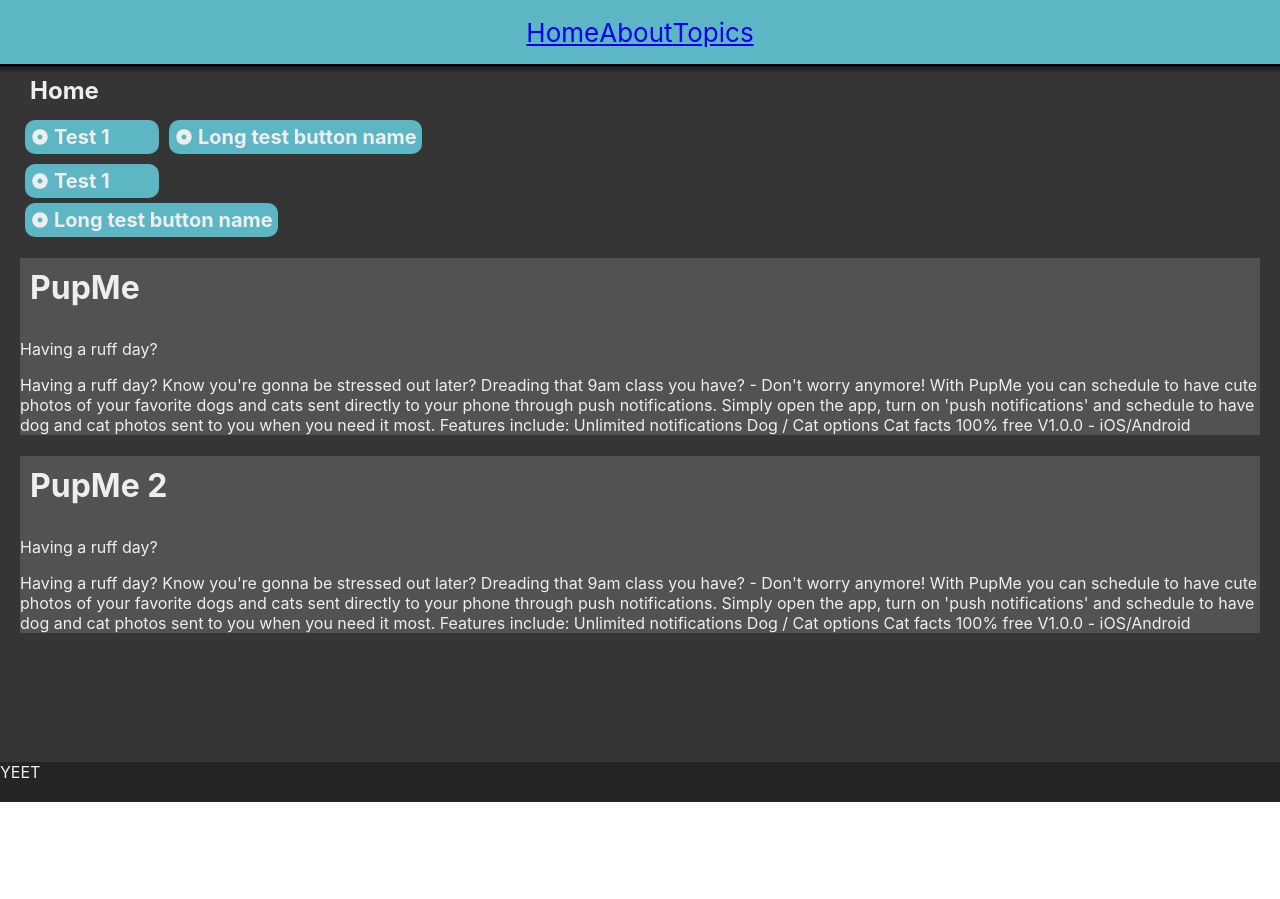
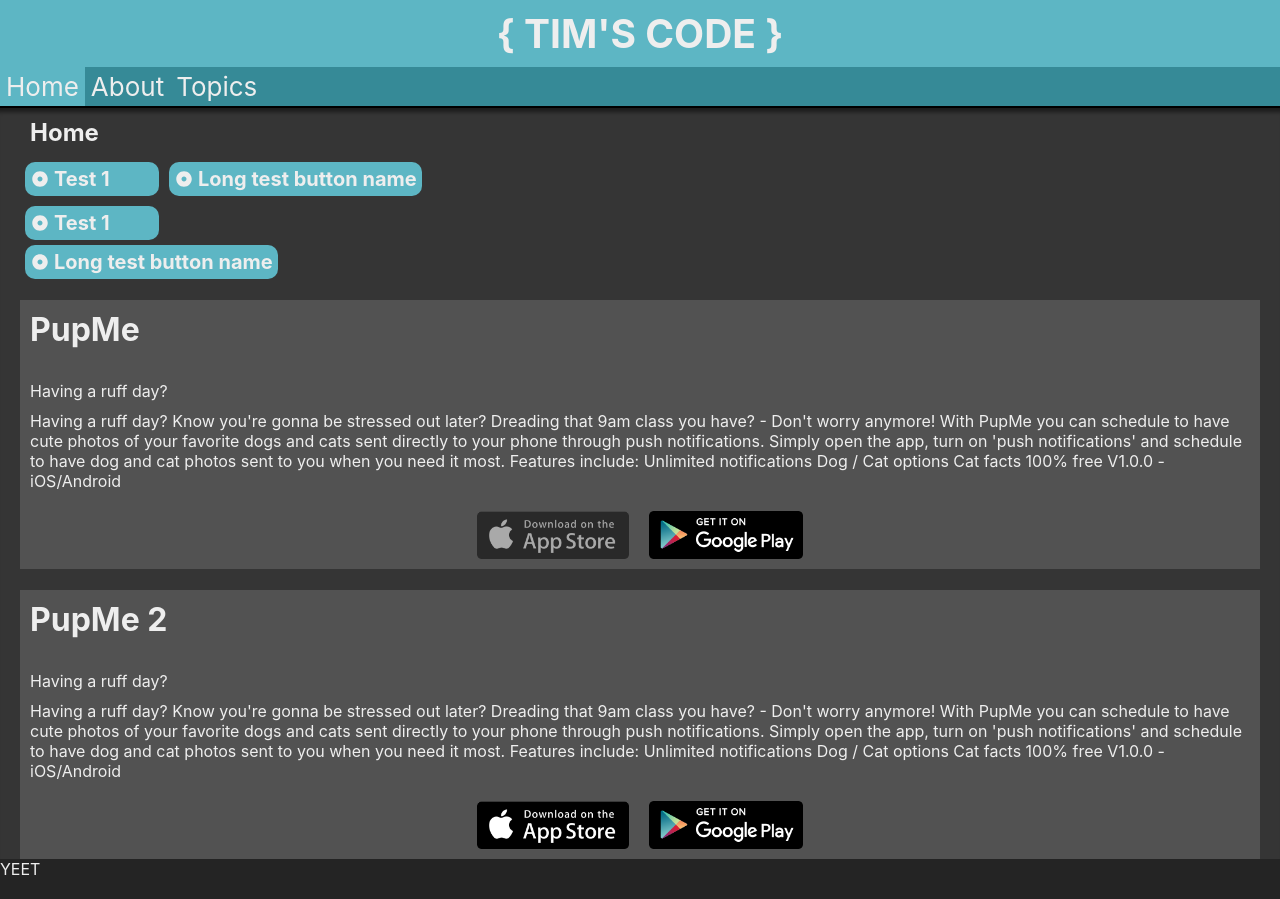
Before and after one commit to TimJAllen/Website, a React (Create React App) app: page / in a window 1280 px wide. Before the commit the page ends 802 px from the top, so only its background shows below. Built offline with nearby package versions, Linux system fonts and the light colour scheme.

Commit message:
Added in header navbar and AppStoreButtons

```diff
--- a/src/App.js
+++ b/src/App.js
@@ -3,7 +3,7 @@ import { BrowserRouter as Router, Route, Link } from 'react-router-dom';
 import { Header, Footer } from './components/layout';
 import { Home, About } from './components/pages';
 import './components/styles/App.scss';
-import data from './components/statics/site_content.json';
+import data from './statics/site_content.json';
 
 class App extends Component {
 	render() {
--- a/src/components/layout/Header.js
+++ b/src/components/layout/Header.js
@@ -5,14 +5,29 @@ export class Header extends Component {
 	render() {
 		return (
 			<div className='Header'>
-				<Link to='/'>Home</Link>
-				<Link to='/about'>About</Link>
-				<Link to='/topics'>Topics</Link>
+				<h2 className='title'>
+					{'{'} TIM'S CODE {'}'}
+				</h2>
+				<ul>
+					<li>
+						<Link to='/' className='link active'>
+							Home
+						</Link>
+					</li>
+					<li>
+						<Link to='/about' className='link'>
+							About
+						</Link>
+					</li>
+					<li>
+						<Link to='/topics' className='link'>
+							Topics
+						</Link>
+					</li>
+				</ul>
 			</div>
 		);
 	}
 }
 
-Header.propTypes = {};
-
 export default Header;
--- a/src/components/pages/Project.js
+++ b/src/components/pages/Project.js
@@ -1,14 +1,31 @@
 import React, { Component } from 'react';
 import PropTypes from 'prop-types';
+import { AppStoreButton } from './../prefabs';
 
 export class Project extends Component {
 	render() {
-		const { name, description, fullDescription } = this.props.project;
+		const { name, description, fullDescription, links } = this.props.project;
+		const { appstore, playstore } = links;
+
+		const Title = () => (name ? <h1 className='title'>{name}</h1> : '');
+		const Description = () => (description ? <p>{description}</p> : '');
+		const FullDescription = () => (fullDescription ? <p>{fullDescription}</p> : '');
+		const Buttons = () =>
+			links ? (
+				<div className='appstore-buttons'>
+					{appstore ? <AppStoreButton store='appstore' link={appstore.link} available={appstore.available} /> : ''}
+					{playstore ? <AppStoreButton store='playstore' link={playstore.link} available={playstore.available} /> : ''}
+				</div>
+			) : (
+				''
+			);
+
 		return (
 			<div className='Project'>
-				<h1 className='title'>{name}</h1>
-				<p>{description}</p>
-				<p>{fullDescription}</p>
+				<Title />
+				<Description />
+				<FullDescription />
+				<Buttons />
 			</div>
 		);
 	}
--- /dev/null
+++ b/src/components/prefabs/AppStoreButton.js
@@ -0,0 +1,29 @@
+import React, { Component } from 'react';
+import PropTypes from 'prop-types';
+import appstore from './../../statics/images/appstore.png';
+import playstore from './../../statics/images/playstore.png';
+
+export class AppStoreButton extends Component {
+	render() {
+		const { available, link, store } = this.props;
+		return (
+			<img
+				className='App-Store-Button'
+				src={store === 'appstore' ? appstore : playstore}
+				style={{ opacity: available ? 1 : 0.5 }}
+				alt={store}
+				onClick={() => {
+					console.log(link);
+				}}
+			/>
+		);
+	}
+}
+
+AppStoreButton.propTypes = {
+	available: PropTypes.bool.isRequired,
+	link: PropTypes.string.isRequired,
+	store: PropTypes.oneOf([ 'appstore', 'playstore' ])
+};
+
+export default AppStoreButton;
--- a/src/components/prefabs/index.js
+++ b/src/components/prefabs/index.js
@@ -1,3 +1,4 @@
 import TextButton from './TextButton';
+import AppStoreButton from './AppStoreButton';
 
-export { TextButton };
+export { TextButton, AppStoreButton };
--- a/src/components/styles/App.scss
+++ b/src/components/styles/App.scss
@@ -10,21 +10,88 @@ h2 {
 	margin: 0px;
 }
 
+p {
+	margin: 10px;
+}
+
 .Global-container {
 	background-color: $background-color;
 }
 
 //#################### HEADER ####################
 .Header {
-	height: $header-height;
+	// height: $header-height;
 	background-color: $primary-color;
 	display: flex;
-	flex-direction: row;
+	flex-direction: column;
 	align-items: center;
 	justify-content: center;
 	font-size: calc(10px + 2vmin);
-	color: white;
+	color: $text;
 	border-bottom: solid black 2px;
+
+	.title {
+		flex: 1;
+		vertical-align: middle;
+	}
+
+	.navbar {
+		flex: 1;
+		overflow: hidden;
+		background-color: $primary-color;
+		position: fixed;
+		top: 0;
+		width: 100%;
+		height: 100%;
+
+		a {
+			float: left;
+			display: block;
+			color: $text;
+			text-align: center;
+			padding: 14px 16px;
+			text-decoration: none;
+			font-size: 17px;
+
+			&:hover {
+				background: $text;
+				color: $background-color;
+			}
+		}
+	}
+
+	ul {
+		list-style-type: none;
+		margin: 0;
+		padding: 0;
+		overflow: hidden;
+		background-color: $primary-color-highlighted;
+		width: 100%;
+
+		li {
+			float: left;
+			flex: 1;
+			display: flex;
+			flex-direction: row;
+
+			.link {
+				display: inline-block;
+				color: $text;
+				text-align: center;
+				padding: 4px 6px;
+				text-decoration: none;
+				flex: 1;
+
+				&:hover {
+					background-color: $background-color;
+				}
+			}
+		}
+	}
+
+	.active {
+		background-color: $primary-color;
+	}
 }
 
 //#################### PAGE CONTENT ####################
@@ -56,6 +123,16 @@ h2 {
 
 	.title {
 		padding: 10px;
+	}
+
+	.appstore-buttons {
+		display: flex;
+		flex-direction: row;
+		justify-content: center;
+
+		// * {
+		// 	margin: 0px 10px 0px 10px;
+		// }
 	}
 }
 
@@ -102,3 +179,22 @@ h2 {
 		background: $primary-color-highlighted;
 	}
 }
+
+.App-Store-Button {
+	width: auto;
+	height: 48px;
+	margin: 10px;
+	// background-color: red;
+
+	// .image {
+	// 	padding: 2px;
+	// 	height: calc(100% - 4px);
+	// 	width: calc(100% - 4px);
+
+	// 	&:hover {
+	// 		padding: 0px;
+	// 		height: 100%;
+	// 		width: 100%;
+	// 	}
+	// }
+}
--- a/src/components/styles/globals.scss
+++ b/src/components/styles/globals.scss
@@ -10,8 +10,8 @@ $text: #eee;
 
 $button-padding: 5px;
 
-$header-height: 64px;
+$header-height: 100px;
 $footer-height: 40px;
-$page-height: calc(100vh - 104px);
+$page-height: calc(100vh - 100px);
 
 $content-spacing: 20px;
--- a/src/components/statics/site_content.json
+++ b/src/statics/site_content.json
@@ -7,11 +7,11 @@
 			"fullDescription": "Having a ruff day? Know you're gonna be stressed out later? Dreading that 9am class you have? - Don't worry anymore! With PupMe you can schedule to have cute photos of your favorite dogs and cats sent directly to your phone through push notifications.\nSimply open the app, turn on 'push notifications' and schedule to have dog and cat photos sent to you when you need it most.\nFeatures include:\nUnlimited notifications\nDog / Cat options\nCat facts\n100% free\nV1.0.0 - iOS/Android",
 			"links": {
 				"appstore": {
-					"available": "true",
+					"available": false,
 					"link": "google.com"
 				},
 				"playstore": {
-					"available": "true",
+					"available": true,
 					"link": "google.com"
 				},
 				"website": "google.com"
@@ -35,11 +35,11 @@
 			"fullDescription": "Having a ruff day? Know you're gonna be stressed out later? Dreading that 9am class you have? - Don't worry anymore! With PupMe you can schedule to have cute photos of your favorite dogs and cats sent directly to your phone through push notifications.\nSimply open the app, turn on 'push notifications' and schedule to have dog and cat photos sent to you when you need it most.\nFeatures include:\nUnlimited notifications\nDog / Cat options\nCat facts\n100% free\nV1.0.0 - iOS/Android",
 			"links": {
 				"appstore": {
-					"available": "true",
+					"available": true,
 					"link": "google.com"
 				},
 				"playstore": {
-					"available": "true",
+					"available": true,
 					"link": "google.com"
 				},
 				"website": "google.com"
```
Also changed, not shown: src/statics/images/appstore.png (added), src/statics/images/playstore.png (added).
